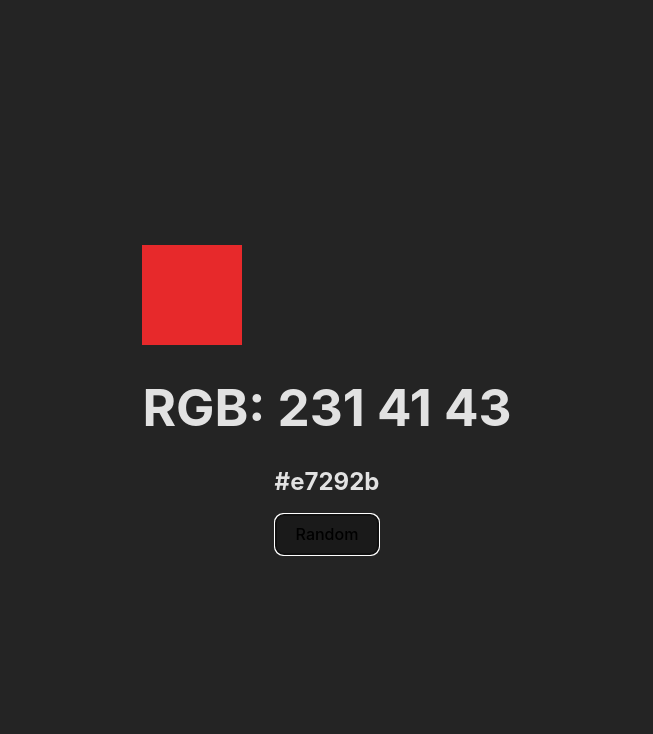
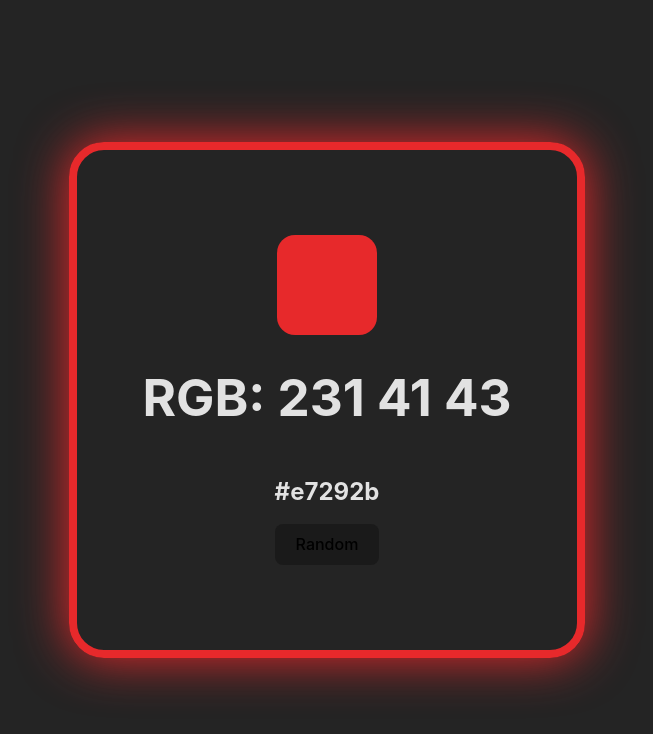
Before and after one commit to maciekt07/fdghgfhg, a Vue app: page / in a window 1280 px wide. Both pictures are taken after a click on the button "Start". Shown: the top 734 px of the page, without its empty margins (313-966 px from the left). Built offline with nearby package versions, Linux system fonts and the light colour scheme.

Commit message:
Add files via upload

```diff
--- a/src/App.vue
+++ b/src/App.vue
@@ -25,14 +25,37 @@ export default {
 </script>
 
 <template>
-  <div style="background: {{clr}}" class="Color"></div>
-  <h1 v-if="!showhex">Random RGB Color</h1>
-  <h1 v-if="showhex">{{ `RGB: ${r} ${g} ${b}` }}</h1>
-  <h2 v-if="showhex">{{ rgbToHex(r, g, b) }}</h2>
-  <button @click="random">{{ showhex == false ? "Start" : "Random" }}</button>
+  <div class="container">
+    <div class="Color"></div>
+    <h1 v-if="!showhex">Random RGB Color</h1>
+    <h1 v-if="showhex">{{ `RGB: ${r} ${g} ${b}` }}</h1>
+    <h2 v-if="showhex">{{ rgbToHex(r, g, b) }}</h2>
+    <button @click="random">{{ showhex == false ? "Start" : "Random" }}</button>
+  </div>
 </template>
 
 <style>
+.container {
+  justify-content: center;
+  align-items: center;
+  display: flex;
+  flex-direction: column;
+  flex-wrap: nowrap;
+  border: 8px solid v-bind(clr);
+  border-radius: 35px;
+  width: 500px;
+  height: 500px;
+  transition: 0.3s;
+  box-shadow: 0px 0px 50px 1px v-bind(clr);
+}
+.Color {
+  width: 100px;
+  height: 100px;
+  background: v-bind(clr);
+  border-radius: 18px;
+  /* border: 3px solid white; */
+  transition: 0.3s;
+}
 :root {
   font-family: Inter, Avenir, Helvetica, Arial, sans-serif;
   font-size: 16px;
@@ -74,11 +97,12 @@ button {
   transition: border-color 0.25s;
 }
 button:hover {
-  border-color: #646cff;
+  border-color: v-bind(clr);
 }
 button:focus,
 button:focus-visible {
-  outline: 4px auto -webkit-focus-ring-color;
+  /* outline: 4px auto -webkit-focus-ring-color; */
+  outline: none;
 }
 
 #app {
@@ -88,9 +112,4 @@ button:focus-visible {
   text-align: center;
   justify-content: center;
 }
-.Color {
-  width: 100px;
-  height: 100px;
-  background: v-bind(clr);
-}
 </style>
```
Also changed, not shown: 3 other files (tests, documents, lock files or other folders).
